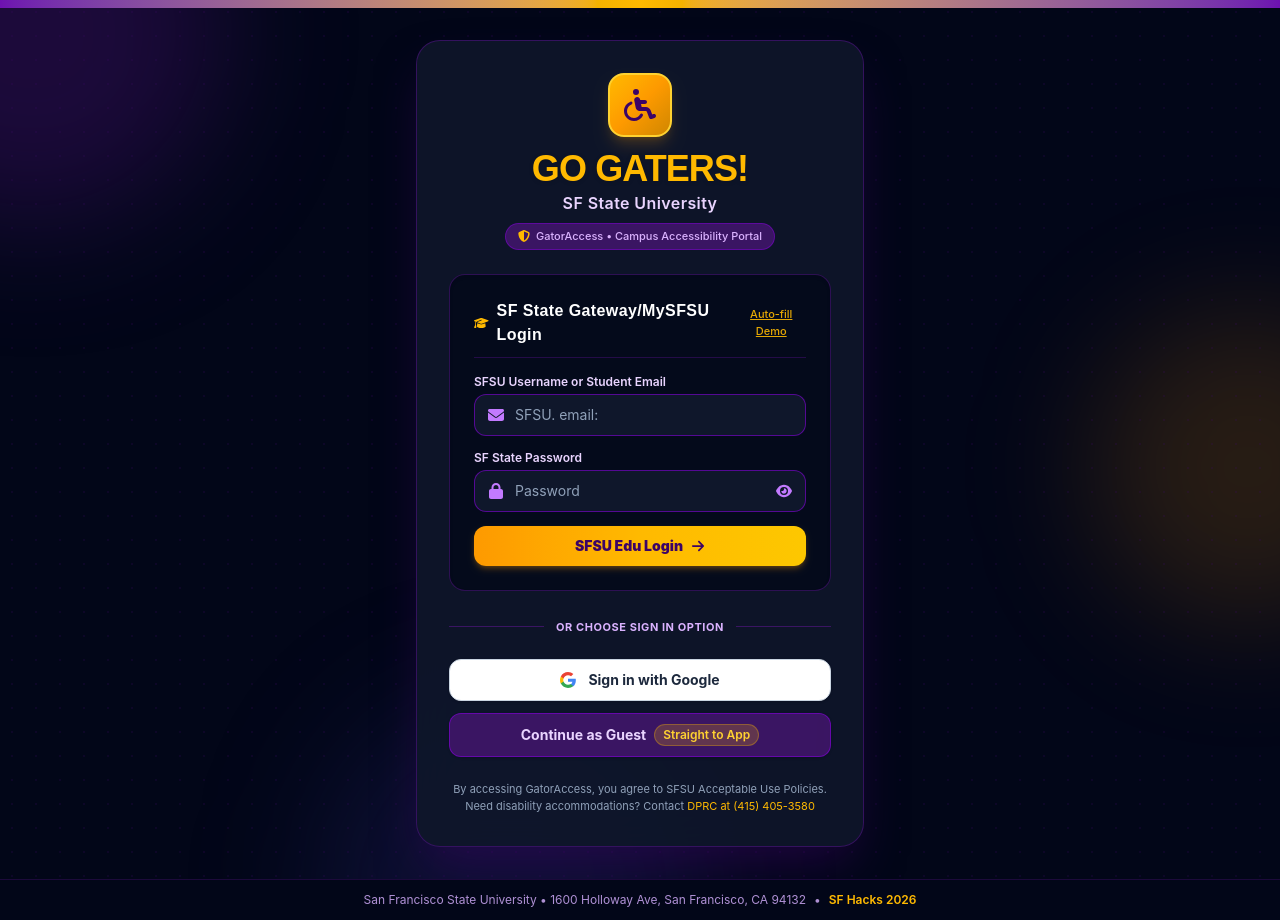
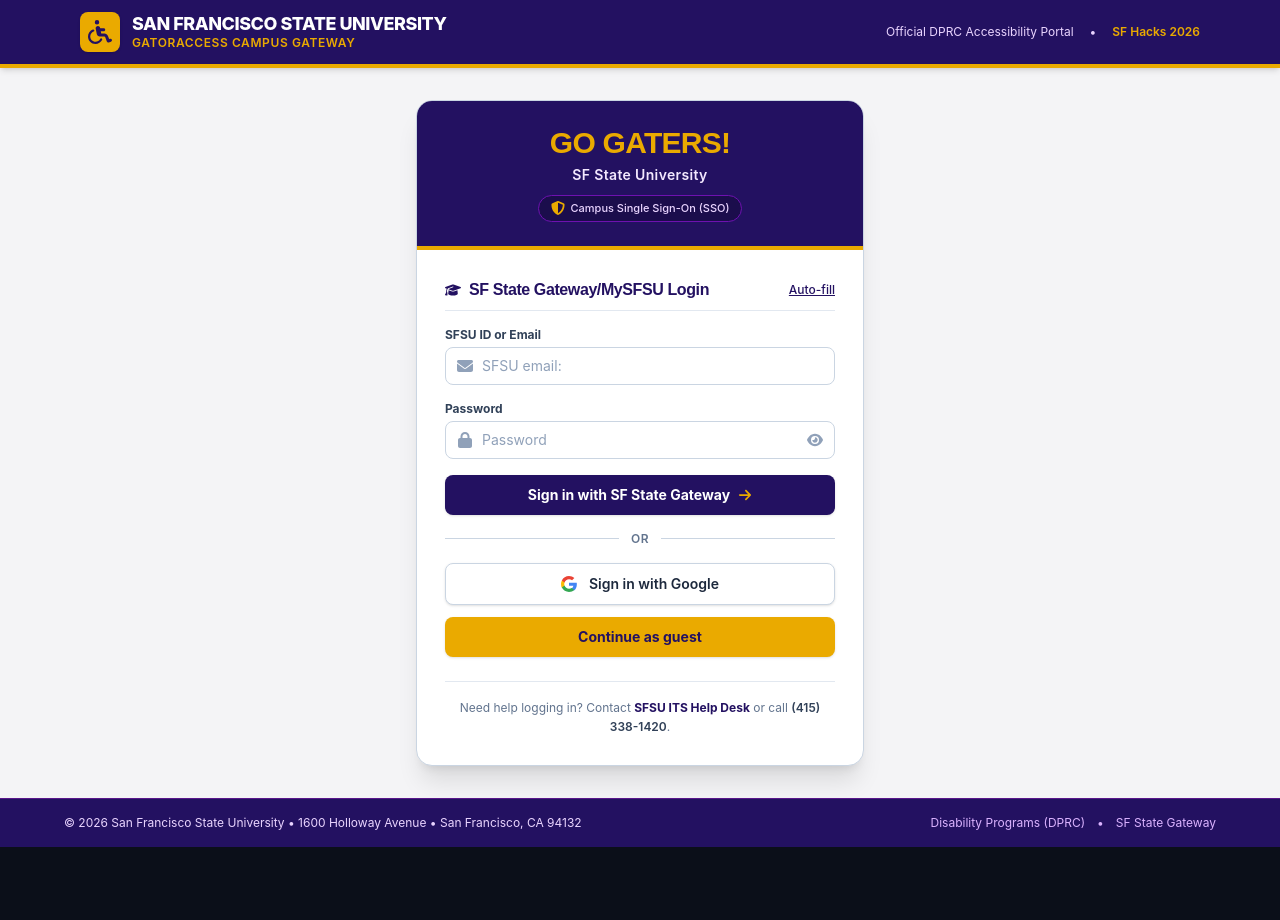
Before and after one commit to Kimbedded/SFHacks-2026, a React (Vite) app: page / in a window 1280 px wide. After the commit the page ends 847 px from the top, so only its background shows below. Built offline with nearby package versions, Linux system fonts and the light colour scheme; no server answers; the database is empty.

Commit message:
style(auth): align login page with official SF State edu purple & gold identity, clean layout

```diff
--- a/src/components/LoginPage.tsx
+++ b/src/components/LoginPage.tsx
@@ -41,10 +41,8 @@
 
     setLoading(true);
 
-    // Simulate authenticating against SFSU Single Sign-On / Gateway
     setTimeout(() => {
       setLoading(false);
-      // Generate display name from email or username
       const usernamePart = cleanEmail.split('@')[0];
       const formattedName = usernamePart
         .replace(/[._]/g, ' ')
@@ -61,7 +59,7 @@
       };
 
       onLoginSuccess(studentUser);
-    }, 450);
+    }, 400);
   };
 
   // Google Login API handler
@@ -86,15 +84,12 @@
     } catch (err: any) {
       console.warn('Firebase Google Auth popup warning/fallback:', err);
 
-      // In sandboxed iframes where third-party popups might be blocked by browser policy,
-      // provide smooth graceful fallback so student flow is uninterrupted
       if (
         err?.code === 'auth/popup-blocked' ||
         err?.code === 'auth/cancelled-popup-request' ||
         err?.code === 'auth/operation-not-supported-in-this-environment' ||
         err?.message?.includes('popup')
       ) {
-        // Safe interactive fallback
         const demoGoogleUser: AppUser = {
           uid: `google_student_${Date.now()}`,
           displayName: 'Gator Google User',
@@ -113,7 +108,7 @@
     }
   };
 
-  // Guest Access handler (takes you straight to the app)
+  // Guest Access handler
   const handleGuestLogin = () => {
     const guestUser: AppUser = {
       uid: `guest_${Date.now()}`,
@@ -125,7 +120,7 @@
     onLoginSuccess(guestUser);
   };
 
-  // Quick helper to fill demo credentials
+  // Quick demo autofill helper
   const handleQuickDemoFill = () => {
     setEmail('student.gator@sfsu.edu');
     setPassword('GatorAccess2026!');
@@ -133,104 +128,108 @@
   };
 
   return (
-    <div className="min-h-screen w-full bg-slate-950 flex flex-col justify-between relative overflow-hidden font-sans select-none">
-      {/* Background Decorative Campus Aura */}
-      <div className="absolute inset-0 pointer-events-none">
-        <div className="absolute -top-40 -left-40 w-96 h-96 bg-purple-900/30 rounded-full blur-3xl"></div>
-        <div className="absolute top-1/3 -right-32 w-80 h-80 bg-amber-500/15 rounded-full blur-3xl"></div>
-        <div className="absolute -bottom-40 left-1/4 w-96 h-96 bg-indigo-900/25 rounded-full blur-3xl"></div>
-        <div className="absolute inset-0 bg-[radial-gradient(#3b0764_1px,transparent_1px)] [background-size:24px_24px] opacity-20"></div>
+    <div className="min-h-screen w-full bg-[#f4f4f6] flex flex-col justify-between font-sans text-slate-900 select-none">
+      {/* Official SFSU Header Bar */}
+      <header className="bg-[#231161] text-white border-b-4 border-[#eaaa00] shadow-md">
+        <div className="max-w-6xl mx-auto px-4 py-3 flex items-center justify-between">
+          <div className="flex items-center space-x-3">
+            <div className="w-10 h-10 rounded-lg bg-[#eaaa00] text-[#231161] flex items-center justify-center font-black shadow-sm">
+              <FaWheelchair className="w-6 h-6 text-[#231161]" />
             </div>
+            <div>
+              <div className="font-extrabold text-lg tracking-tight leading-tight">
+                SAN FRANCISCO STATE UNIVERSITY
+              </div>
+              <div className="text-xs text-[#eaaa00] font-semibold tracking-wider uppercase">
+                GatorAccess Campus Gateway
+              </div>
+            </div>
+          </div>
+          <div className="hidden sm:flex items-center space-x-4 text-xs text-purple-200">
+            <span>Official DPRC Accessibility Portal</span>
+            <span>•</span>
+            <span className="text-[#eaaa00] font-semibold">SF Hacks 2026</span>
+          </div>
+        </div>
+      </header>
 
-      {/* Top Banner Accent */}
-      <div className="h-2 w-full bg-gradient-to-r from-purple-800 via-amber-400 to-purple-800 relative z-10"></div>
+      {/* Main Login Card Area */}
+      <main className="flex-1 flex items-center justify-center p-4 sm:p-6 md:p-8">
+        <div className="w-full max-w-md bg-white border border-slate-300 rounded-2xl shadow-xl overflow-hidden">
 
-      {/* Main Login Container */}
-      <div className="flex-1 flex items-center justify-center p-4 sm:p-6 md:p-8 relative z-10">
-        <div className="w-full max-w-md bg-slate-900/90 backdrop-blur-xl border border-purple-800/40 rounded-3xl shadow-2xl shadow-purple-950/50 p-6 sm:p-8 text-white relative">
-
-          {/* Header Area with Go Gaters & SF State University */}
-          <div className="text-center mb-6">
-            {/* Gator Access Wheelchair / Mobility Emblem */}
-            <div className="inline-flex items-center justify-center w-16 h-16 rounded-2xl bg-gradient-to-br from-amber-400 via-amber-500 to-yellow-600 text-purple-950 shadow-lg shadow-amber-500/20 border-2 border-amber-300 mb-3 transform hover:scale-105 transition-transform">
-              <FaWheelchair className="w-8 h-8 text-purple-950" />
-            </div>
-
+          {/* Top Header Card Section */}
+          <div className="bg-[#231161] text-white p-6 text-center border-b-4 border-[#eaaa00]">
             {/* Required "Go Gaters!" */}
-            <h1 className="text-3xl sm:text-4xl font-black tracking-tight text-amber-400 uppercase drop-shadow-sm">
+            <h1 className="text-3xl font-black tracking-tight text-[#eaaa00] uppercase">
               Go Gaters!
             </h1>
-
             {/* Required "SF State University" */}
-            <p className="text-sm sm:text-base font-semibold text-purple-200 tracking-wide mt-0.5">
+            <p className="text-sm font-semibold text-purple-100 tracking-wide mt-1">
               SF State University
             </p>
-
-            <div className="mt-2 inline-flex items-center gap-1.5 px-3 py-1 rounded-full bg-purple-900/60 border border-purple-700/50 text-[11px] font-medium text-purple-300">
-              <FaShieldHalved className="w-3 h-3 text-amber-400" />
-              <span>GatorAccess • Campus Accessibility Portal</span>
+            <div className="mt-2.5 inline-flex items-center gap-1.5 px-3 py-1 rounded-full bg-[#1b0d4c] text-[11px] font-medium text-purple-200 border border-purple-800">
+              <FaShieldHalved className="w-3.5 h-3.5 text-[#eaaa00]" />
+              <span>Campus Single Sign-On (SSO)</span>
             </div>
           </div>
 
-          {/* Form Section Card */}
-          <div className="bg-slate-950/70 border border-purple-900/50 rounded-2xl p-5 sm:p-6 mb-5 shadow-inner">
-
-            {/* Required title above textboxes: "SF State Gateway/MySFSU Login" */}
-            <div className="flex items-center justify-between mb-4 border-b border-purple-800/30 pb-2.5">
+          <div className="p-6 sm:p-7">
+            {/* Required Title Above Textboxes: "SF State Gateway/MySFSU Login" */}
+            <div className="flex items-center justify-between mb-4 pb-2 border-b border-slate-200">
               <div className="flex items-center gap-2">
-                <FaGraduationCap className="w-4 h-4 text-amber-400" />
-                <h2 className="text-sm sm:text-base font-bold text-white tracking-wide">
+                <FaGraduationCap className="w-4 h-4 text-[#231161]" />
+                <h2 className="text-base font-bold text-[#231161] tracking-tight">
                   SF State Gateway/MySFSU Login
                 </h2>
               </div>
               <button
                 type="button"
                 onClick={handleQuickDemoFill}
-                className="text-[11px] text-amber-400/90 hover:text-amber-300 underline font-medium"
+                className="text-xs text-[#231161] hover:text-[#eaaa00] underline font-medium cursor-pointer"
                 title="Fill demo credentials"
               >
-                Auto-fill Demo
+                Auto-fill
               </button>
             </div>
 
-            {/* Error Notification */}
+            {/* Error Message */}
             {errorMessage && (
-              <div className="mb-4 p-3 rounded-xl bg-red-950/80 border border-red-700/60 text-red-200 text-xs flex items-start gap-2">
-                <span className="font-bold text-red-400">Notice:</span>
+              <div className="mb-4 p-3 rounded-lg bg-red-50 border border-red-200 text-red-700 text-xs flex items-start gap-2">
+                <span className="font-bold">Error:</span>
                 <span>{errorMessage}</span>
               </div>
             )}
 
             {/* General Student Login Form */}
-            <form onSubmit={handleSfsuLogin} className="space-y-3.5">
-              {/* Username / SFSU Email Textbox */}
+            <form onSubmit={handleSfsuLogin} className="space-y-4">
+              {/* Username / SFSU Email */}
               <div>
-                <label className="block text-xs font-semibold text-purple-200 mb-1">
-                  SFSU Username or Student Email
+                <label className="block text-xs font-bold text-slate-700 mb-1">
+                  SFSU ID or Email
                 </label>
                 <div className="relative">
-                  <div className="absolute inset-y-0 left-0 pl-3.5 flex items-center pointer-events-none text-purple-400">
+                  <div className="absolute inset-y-0 left-0 pl-3 flex items-center pointer-events-none text-slate-400">
                     <FaEnvelope className="w-4 h-4" />
                   </div>
                   <input
                     type="text"
                     value={email}
                     onChange={(e) => setEmail(e.target.value)}
-                    placeholder="SFSU. email: "
-                    className="w-full pl-10 pr-3 py-2.5 bg-slate-900 border border-purple-700/60 rounded-xl text-white placeholder-slate-400 text-sm focus:outline-none focus:border-amber-400 focus:ring-2 focus:ring-amber-400/20 transition-all"
+                    placeholder="SFSU email: "
+                    className="w-full pl-9 pr-3 py-2 bg-white border border-slate-300 rounded-lg text-slate-900 placeholder-slate-400 text-sm focus:outline-none focus:ring-2 focus:ring-[#231161] focus:border-[#231161] transition"
                     disabled={loading}
                     autoComplete="username"
                   />
                 </div>
               </div>
 
-              {/* Password Textbox */}
+              {/* Password */}
               <div>
-                <label className="block text-xs font-semibold text-purple-200 mb-1">
-                  SF State Password
+                <label className="block text-xs font-bold text-slate-700 mb-1">
+                  Password
                 </label>
                 <div className="relative">
-                  <div className="absolute inset-y-0 left-0 pl-3.5 flex items-center pointer-events-none text-purple-400">
+                  <div className="absolute inset-y-0 left-0 pl-3 flex items-center pointer-events-none text-slate-400">
                     <FaLock className="w-4 h-4" />
                   </div>
                   <input
@@ -238,14 +237,14 @@
                     value={password}
                     onChange={(e) => setPassword(e.target.value)}
                     placeholder="Password"
-                    className="w-full pl-10 pr-10 py-2.5 bg-slate-900 border border-purple-700/60 rounded-xl text-white placeholder-slate-400 text-sm focus:outline-none focus:border-amber-400 focus:ring-2 focus:ring-amber-400/20 transition-all"
+                    className="w-full pl-9 pr-10 py-2 bg-white border border-slate-300 rounded-lg text-slate-900 placeholder-slate-400 text-sm focus:outline-none focus:ring-2 focus:ring-[#231161] focus:border-[#231161] transition"
                     disabled={loading}
                     autoComplete="current-password"
                   />
                   <button
                     type="button"
                     onClick={() => setShowPassword(!showPassword)}
-                    className="absolute inset-y-0 right-0 pr-3.5 flex items-center text-purple-400 hover:text-white"
+                    className="absolute inset-y-0 right-0 pr-3 flex items-center text-slate-400 hover:text-slate-600 cursor-pointer"
                     tabIndex={-1}
                   >
                     {showPassword ? <FaEyeSlash className="w-4 h-4" /> : <FaEye className="w-4 h-4" />}
@@ -253,43 +252,41 @@
                 </div>
               </div>
 
-              {/* SFSU Edu Login Submit Button */}
+              {/* SFSU Edu Login Button */}
               <button
                 type="submit"
                 disabled={loading}
-                className="w-full py-2.5 px-4 bg-gradient-to-r from-amber-500 via-amber-400 to-yellow-400 hover:from-amber-400 hover:to-yellow-300 text-purple-950 font-black rounded-xl text-sm shadow-md shadow-amber-500/25 flex items-center justify-center gap-2 transform active:scale-[0.99] transition-all disabled:opacity-50 cursor-pointer"
+                className="w-full py-2.5 px-4 bg-[#231161] hover:bg-[#1a0c47] text-white font-bold rounded-lg text-sm shadow flex items-center justify-center gap-2 transition active:scale-[0.99] disabled:opacity-50 cursor-pointer"
               >
                 {loading ? (
-                  <span className="inline-block w-4 h-4 border-2 border-purple-950 border-t-transparent rounded-full animate-spin"></span>
+                  <span className="inline-block w-4 h-4 border-2 border-white border-t-transparent rounded-full animate-spin"></span>
                 ) : (
                   <>
-                    <span>SFSU Edu Login</span>
-                    <FaArrowRight className="w-3.5 h-3.5" />
+                    <span>Sign in with SF State Gateway</span>
+                    <FaArrowRight className="w-3.5 h-3.5 text-[#eaaa00]" />
                   </>
                 )}
               </button>
             </form>
+
+            {/* Clean Collegiate Divider */}
+            <div className="relative flex py-4 items-center">
+              <div className="flex-grow border-t border-slate-300"></div>
+              <span className="flex-shrink mx-3 text-xs font-semibold text-slate-500 uppercase tracking-wider">
+                Or
+              </span>
+              <div className="flex-grow border-t border-slate-300"></div>
             </div>
 
-          {/* Divider */}
-          <div className="relative flex py-2 items-center mb-4">
-            <div className="flex-grow border-t border-purple-900/60"></div>
-            <span className="flex-shrink mx-3 text-[11px] font-bold text-purple-300 uppercase tracking-wider">
-              Or Choose Sign In Option
-            </span>
-            <div className="flex-grow border-t border-purple-900/60"></div>
-          </div>
-
-          {/* Options: Google Login API Button & Guest Access Button */}
+            {/* Alternative Sign In Options */}
             <div className="space-y-3">
               {/* Google Login API Button */}
               <button
                 type="button"
                 onClick={handleGoogleLogin}
                 disabled={loading}
-              className="w-full py-2.5 px-4 bg-white hover:bg-slate-100 text-slate-800 font-bold rounded-xl text-sm shadow flex items-center justify-center gap-3 transition-colors border border-slate-300 disabled:opacity-50 cursor-pointer"
+                className="w-full py-2.5 px-4 bg-white hover:bg-slate-50 text-slate-800 font-semibold rounded-lg text-sm border border-slate-300 shadow-sm flex items-center justify-center gap-3 transition cursor-pointer disabled:opacity-50"
               >
-              {/* Official Google 'G' icon */}
                 <svg className="w-4 h-4" viewBox="0 0 24 24">
                   <path
                     fill="#4285F4"
@@ -311,45 +308,64 @@
                 <span>Sign in with Google</span>
               </button>
 
-            {/* Guest Button: Takes you straight to the app */}
+              {/* Guest Button: strictly "Continue as guest" */}
               <button
                 type="button"
                 onClick={handleGuestLogin}
                 disabled={loading}
-              className="w-full py-2.5 px-4 bg-purple-900/60 hover:bg-purple-900 text-purple-200 hover:text-white font-bold rounded-xl text-sm border border-purple-700/60 flex items-center justify-center gap-2 transition-all cursor-pointer shadow-sm"
+                className="w-full py-2.5 px-4 bg-[#eaaa00] hover:bg-[#d89800] text-[#231161] font-bold rounded-lg text-sm shadow-sm flex items-center justify-center gap-2 transition cursor-pointer disabled:opacity-50"
               >
-              <span>Continue as Guest</span>
-              <span className="text-xs text-amber-300 font-semibold bg-amber-400/20 px-2 py-0.5 rounded-full border border-amber-400/30">
-                Straight to App
-              </span>
+                <span>Continue as guest</span>
               </button>
             </div>
 
-          {/* Privacy & Disability Accommodations Disclaimer */}
-          <div className="mt-6 text-center text-[11px] text-slate-400">
+            {/* Assistance Footnote */}
+            <div className="mt-6 pt-4 border-t border-slate-200 text-center text-xs text-slate-500 leading-relaxed">
               <p>
-              By accessing GatorAccess, you agree to SFSU Acceptable Use Policies.
-              <br />
-              Need disability accommodations? Contact{' '}
+                Need help logging in? Contact{' '}
+                <a
+                  href="https://its.sfsu.edu"
+                  target="_blank"
+                  rel="noopener noreferrer"
+                  className="text-[#231161] font-bold hover:underline"
+                >
+                  SFSU ITS Help Desk
+                </a>{' '}
+                or call{' '}
+                <span className="font-semibold text-slate-700">(415) 338-1420</span>.
+              </p>
+            </div>
+          </div>
+        </div>
+      </main>
+
+      {/* Official SFSU Footer */}
+      <footer className="bg-[#231161] text-purple-200 text-xs py-4 px-4 border-t border-purple-900 text-center">
+        <div className="max-w-6xl mx-auto flex flex-col sm:flex-row items-center justify-between gap-2">
+          <div>
+            © 2026 San Francisco State University • 1600 Holloway Avenue • San Francisco, CA 94132
+          </div>
+          <div className="flex items-center space-x-3 text-purple-300">
             <a
               href="https://dprc.sfsu.edu"
               target="_blank"
               rel="noopener noreferrer"
-                className="text-amber-400 hover:underline"
+              className="hover:text-[#eaaa00]"
             >
-                DPRC at (415) 405-3580
+              Disability Programs (DPRC)
             </a>
-            </p>
+            <span>•</span>
+            <a
+              href="https://gateway.sfsu.edu"
+              target="_blank"
+              rel="noopener noreferrer"
+              className="hover:text-[#eaaa00]"
+            >
+              SF State Gateway
+            </a>
           </div>
         </div>
-      </div>
-
-      {/* Footer Branding Bar */}
-      <div className="py-3 px-4 bg-slate-950 border-t border-purple-900/30 text-center text-xs text-purple-300/80 relative z-10 flex flex-col sm:flex-row items-center justify-center gap-2">
-        <span>San Francisco State University • 1600 Holloway Ave, San Francisco, CA 94132</span>
-        <span className="hidden sm:inline">•</span>
-        <span className="text-amber-400 font-semibold">SF Hacks 2026</span>
-      </div>
+      </footer>
     </div>
   );
 }
```
Lines whose indentation alone changed are shown as unchanged.
